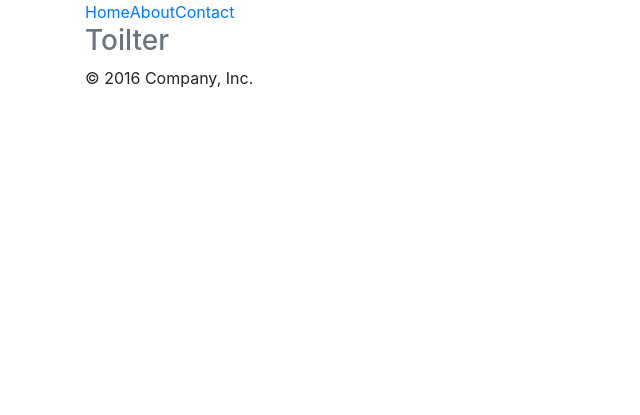
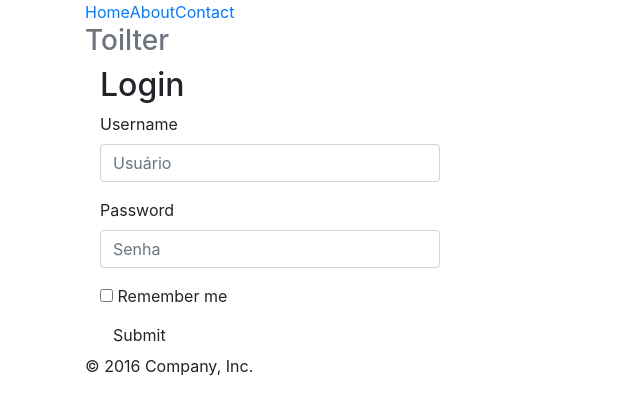
Before and after one commit to Igor-Felipy/Billy_Social-Network, a Flask app: page /login/ in a window 1280 px wide. Shown: the top 415 px of the page, without its empty margins (0-640 px from the left). Run offline with Flask 2, Linux system fonts and the light colour scheme; some libraries are stand-ins or nearby versions.

Commit message:
criando forms

```diff
--- a/app/controllers/default.py
+++ b/app/controllers/default.py
@@ -1,6 +1,7 @@
 from app import app
 from flask import render_template
 
+from app.models.forms import LoginForm
 
 @app.route("/index/")
 @app.route("/")
@@ -8,6 +9,12 @@ def index():
     return render_template('index.html')
 
 
-@app.route("/login/")
+@app.route("/login/", methods=['GET','POST'])
 def login():
-    return render_template('base.html')
+    form = LoginForm()
+    if form.validate_on_submit():
+        print(form.username.data)
+        print(form.password.data)
+    else:
+        print(form.errors)
+    return render_template('login.html', form=form)
--- /dev/null
+++ b/app/models/forms.py
@@ -0,0 +1,9 @@
+from flask_wtf import Form
+from wtforms import StringField, PasswordField, BooleanField
+from wtforms.validators import DataRequired
+
+
+class LoginForm(Form):
+    username = StringField("username", validators=[DataRequired()])
+    password = PasswordField("password", validators=[DataRequired()])
+    remember_me = BooleanField("remember_me")
--- a/app/templates/base.html
+++ b/app/templates/base.html
@@ -8,7 +8,8 @@
     <title>{% block title %}Toilter{% endblock %}</title>
 
     <!-- Bootstrap core CSS -->
-    <link href="{{ url_for('static', filename='/css/bootstrap.min.css') }}" rel="stylesheet">
+    <link  href="{{ url_for('static',
+    filename='css/bootstrap.min.css') }}" rel="stylesheet">
 
   </head>
 
@@ -35,6 +36,7 @@
     </div> <!-- /container -->
 
     <script src="https://ajax.googleapis.com/ajax/libs/jquery/1.12.4/jquery.min.js"></script>
-    <script src="url_for('static', filename='js/bootstrap.min.css')"></script>
+    <script src="{{url_for('static',
+    filename='js/bootstrap.min.js')}}"></script>
   </body>
 </html>
--- /dev/null
+++ b/app/templates/login.html
@@ -0,0 +1,43 @@
+{% extends 'base.html' %}
+
+{% block content %}
+<div class="col-md-4 col-md-offset-4">
+    <h2>Login</h2>
+<form action="" method="post">
+    {{ form.csrf_token }}
+    <div class="form-group">
+        <label>Username</label>
+        {{ form.username(class="form-control", placeholder="Usuário") }}
+        {% if form.errors.username %}
+        <div class="alert alert-danger" role="alert">
+            <ul>
+                {% for e in form.errors.username %}
+                    <li>{{ e }}</li>
+                {% endfor %}
+            </ul>
+        </div>
+        {% endif %}
+    </div>
+    <div class="form-group">
+        <label>Password</label>
+        {{ form.password(class="form-control", placeholder="Senha") }}
+        {% if form.errors.password %}
+        <div class="alert alert-danger" role="alert">
+            <ul>
+                {% for e in form.errors.password %}
+                    <li>{{ e }}</li>
+                {% endfor %}
+            </ul>
+        </div>
+        {% endif %}
+    </div>
+    <div class="checkbox">
+        <label>
+            {{ form.remember_me }} Remember me
+        </label>
+    </div>
+    <button type="submit" class="btn btn-default">Submit</button>
+</form>
+</div>
+
+{% endblock %}
--- a/config.py
+++ b/config.py
@@ -1,3 +1,4 @@
 DEBUG = True
 SQLALCHEMY_DATABASE_URI = 'sqlite:///storage.db'
 SQLALCHEMY_TRACK_MODIFICATIONS = True
+SECRET_KEY = 'um-nome-bem-seguro'
--- a/requirements.txt
+++ b/requirements.txt
@@ -4,6 +4,7 @@ Flask==1.1.2
 Flask-Migrate==2.5.3
 Flask-Script==2.0.6
 Flask-SQLAlchemy==2.4.4
+Flask-WTF==0.14.3
 itsdangerous==1.1.0
 Jinja2==2.11.2
 Mako==1.1.3
@@ -13,3 +14,4 @@ python-editor==1.0.4
 six==1.15.0
 SQLAlchemy==1.3.19
 Werkzeug==1.0.1
+WTForms==2.3.3
```
